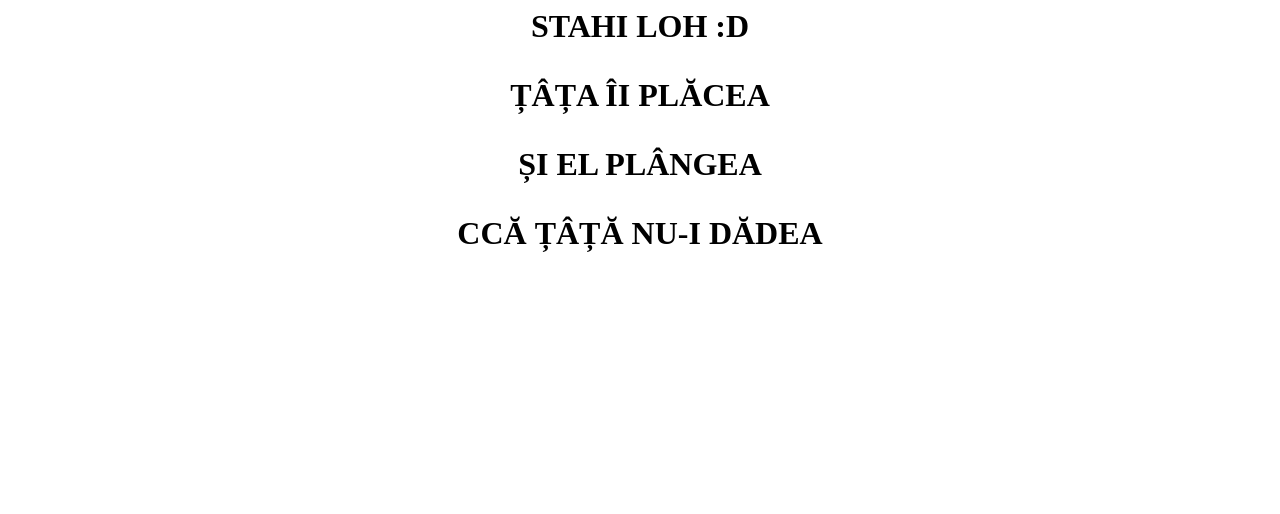
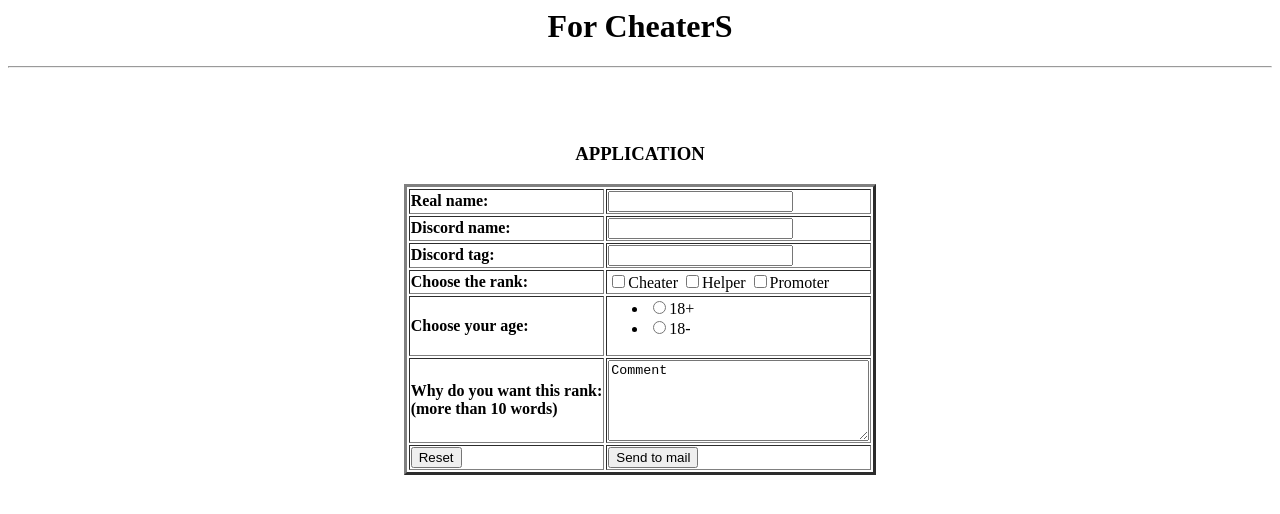
Before and after one commit to TeStErOSs/4cheaters.github.io, a plain HTML site: page index.html in a window 1280 px wide. Drawn offline with Linux system fonts and the light colour scheme.

Commit message:
Update index.html

```diff
--- a/index.html
+++ b/index.html
@@ -1,13 +1,39 @@
 <html>
-	<head>
-		<title>
-	Stahi petru
-		</title>
-	</head>
+<head>
+<title>4CheaterS</title>
+</head>
 <body>
-<h1><p align="center">STAHI LOH :D</p></h1>
-<h1><p align="center">ȚÂȚA ÎI PLĂCEA</p></h1>
-<h1><p align="center">ȘI EL PLÂNGEA</p></h1>
-<h1><p align="center">CCĂ ȚÂȚĂ NU-I DĂDEA</p></h1>
+<h1 align="center">For CheaterS</h1>
+<hr>
+<center>
+<table border="3" bgcolor="white"> <form action="mailto:lozinschicristian@gmail.com" method="post">
+<pre>
+
+</pre>
+<caption align="top"><b><h3>APPLICATION</h3></b></caption>
+<tr align="left"><th>Real name: <td><input type="text" name="Real Name:">
+<tr align="left"><th>Discord name: <td><input type="text" name="Discord Name:">
+<tr align="left"><th>Discord tag: <td><input type="text" name="Discord Tag:">
+<tr align="left"><th>Choose the rank:
+<td>
+<input type="checkbox" name="Cheater">Cheater
+<input type="checkbox" name="Helper">Helper
+<input type="checkbox" name="Promoter">Promoter
+<tr align="left"><th>Choose your age:
+<td bgcolor="white">
+   <ul>
+     <li><input type="radio" name="Varsta">18+
+     <li><input type="radio" name="Varsta">18-
+   </ul>
+<tr align="left"><th>Why do you want this rank:<br/>
+(more than 10 words)
+<td>
+<textarea name="Cementariu:" cols="30" rows="5" wrap="off">Comment
+</textarea>
+<tr align="left" valign="top">
+<td>
+<input type="reset" value="Reset"><td><input type="submit" value="Send to mail">
+</form>
+</table>
 </body>
 </html>
```
